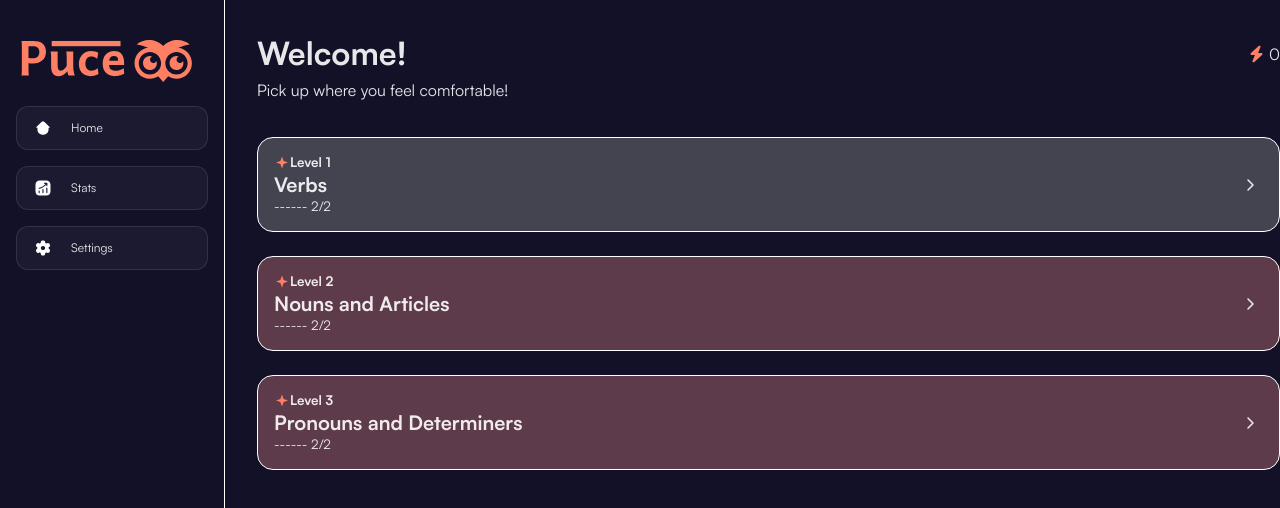
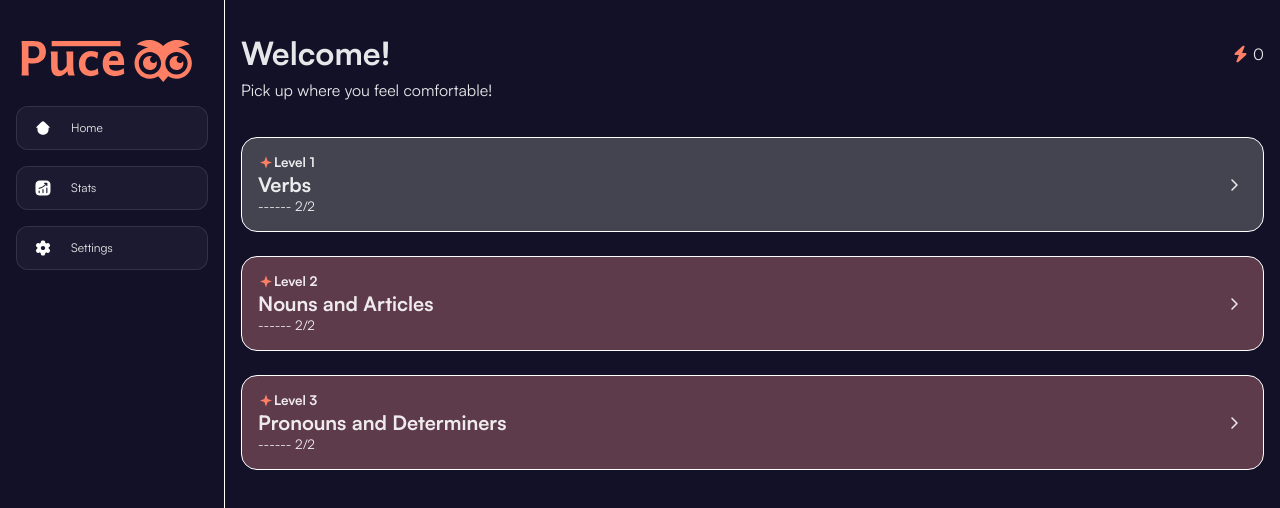
Before and after one commit to mjansons/latvian-language-learning-app, a Vue app: page / in a window 1280 px wide. Shown: the top 508 px of the page. Built offline with nearby package versions, Linux system fonts and the light colour scheme.

Commit message:
fix: hero page layout

```diff
--- a/src/views/HomeView/HomeView.vue
+++ b/src/views/HomeView/HomeView.vue
@@ -57,8 +57,8 @@ nav {
 @media only screen and (min-width: 800px) {
     .main-view-wrapper {
         padding-top: 32px;
-        padding-right: 0px;
-        padding-left: 32px;
+        padding-right: 16px;
+        padding-left: 16px;
     }
 }
 </style>
```
